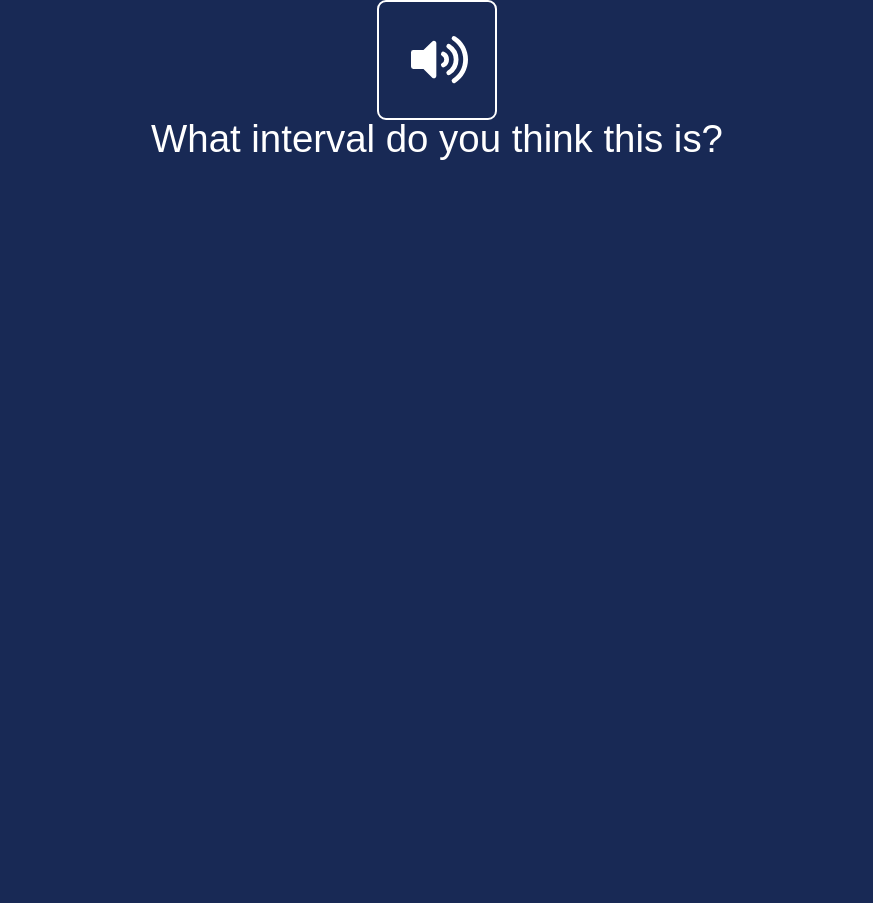
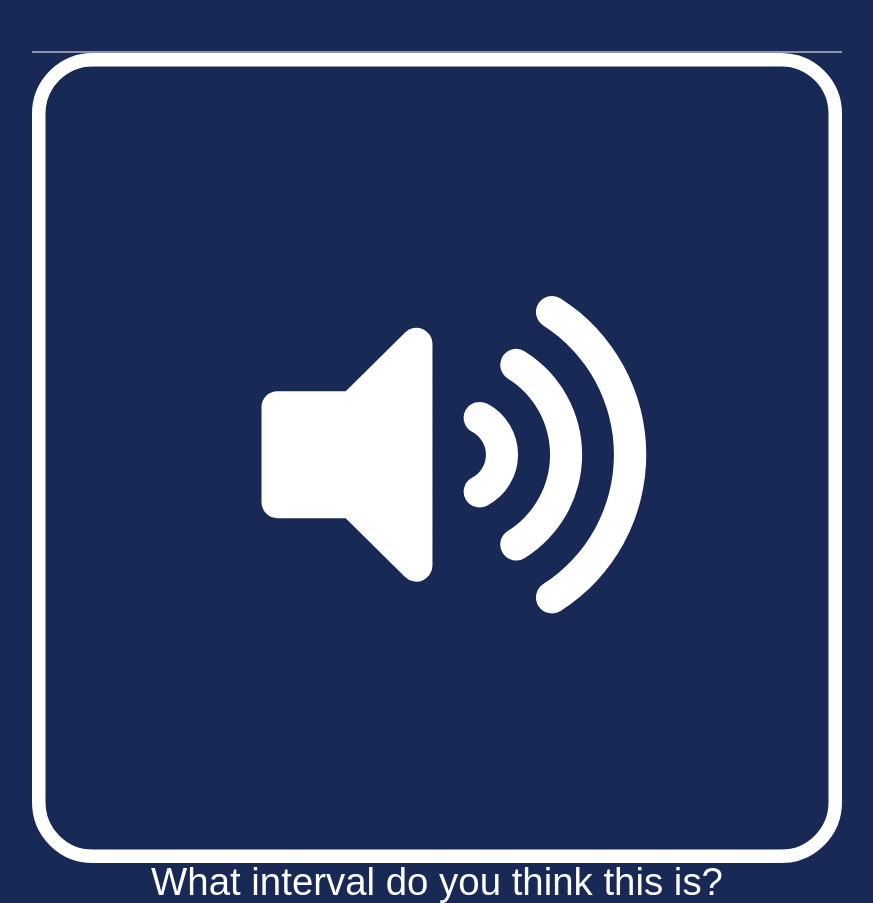
Before and after one commit to awanger/interval-recognition, a PHP site: page / in a window 1280 px wide. Shown: the whole page, without its empty margins (203-1076 px from the left). Before the commit the page ends 160 px from the top, so only its background shows below. Run offline with PHP 8.4, Linux system fonts and the light colour scheme.

Commit message:
Add inner-container class

```diff
--- a/assets/css/main.css
+++ b/assets/css/main.css
@@ -10,15 +10,19 @@ h1.question {
   font-size: 2.4rem;
   font-weight: 500; }
 
+/* Layouts */
 body {
   background-color: #182955; }
 
 .container {
-  padding: 200px auto;
   max-width: 810px;
-  margin: 0 auto; }
-
-.inner-container {
-  text-align: center; }
+  margin: 0 auto;
+  padding: 4%;
+  height: 50vh; }
+  .container .inner-container {
+    border-top: 2px solid rgba(255, 255, 255, 0.5);
+    text-align: center;
+    display: flex;
+    flex-direction: column; }
 
 /*# sourceMappingURL=main.css.map */
--- a/assets/scss/_base.scss
+++ b/assets/scss/_base.scss
@@ -5,7 +5,6 @@ $base-color: #fff;
 /* Fonts */
 $font-stack: "Avenir Next", sans-serif;
 $font-size: 15px;
-
 
 
 /* Typography */
--- a/assets/scss/_layout.scss
+++ b/assets/scss/_layout.scss
@@ -1,14 +1,19 @@
+/* Layouts */
 body {
     background-color: $background-color;
 }
 
 .container {
-    padding: 200px auto;
     max-width: 810px;
     margin: 0 auto;
+    padding: 4%;
+    height: 50vh;
+
+    .inner-container{
+        border-top: 2px solid rgba($base-color, .5);
+        text-align: center;
+        display: flex;
+        flex-direction: column;
+    }
     // border: 1px solid black;
 }
-
-.inner-container {
-    text-align: center;
-}
--- a/index.html
+++ b/index.html
@@ -10,7 +10,7 @@
 <body>
     <div class="container">
         <div class="inner-container">
-            <img src="assets/icons/speaker.svg" alt="huh">
+            <img id="speaker" src="assets/icons/speaker.svg" alt="huh">
             <h1 class="question">What interval do you think this is?</h1>
             <div class="multiple-choice"> <!-- this will be a grid -->
 
```
Also changed, not shown: 1 other file.
